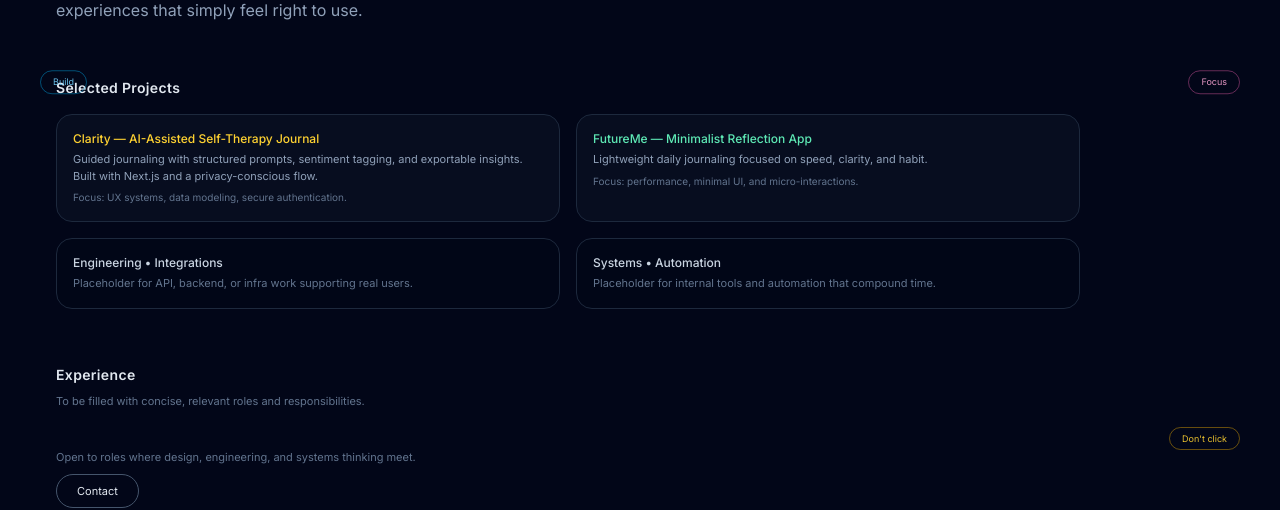
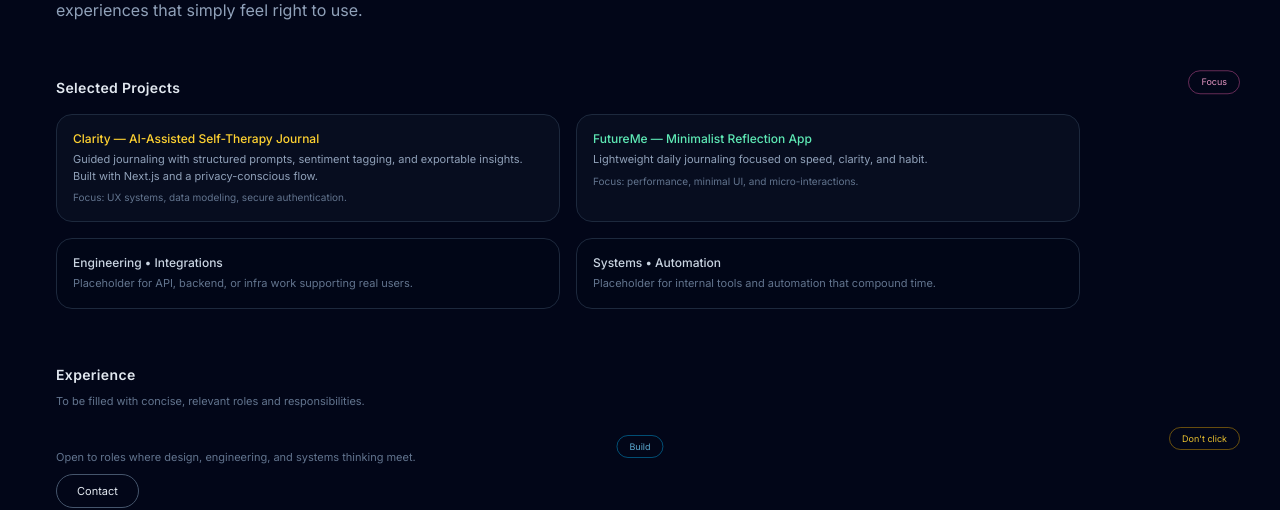
Before and after one commit to KingTugce/tugce-portfolio, a Next.js app: page / in a window 1280 px wide. Shown: the part 318-828 px from the top of the page. Built offline with nearby package versions, Linux system fonts and the light colour scheme.

Commit message:
update build position

```diff
--- a/src/app/page.tsx
+++ b/src/app/page.tsx
@@ -161,10 +161,7 @@ export default function Home() {
 {/* Build – center left */}
 <button
   onClick={() => setBuildOpen(true)}
-  className="hidden md:flex fixed top-1/2 left-10 -translate-y-1/2 z-30
-             text-[9px] text-sky-300/90 border border-sky-400/40
-             rounded-full px-3 py-1
-             hover:text-sky-100 hover:border-sky-300 transition-all"
+  className="hidden md:flex fixed bottom-6 left-1/2 -translate-x-1/2 text-[9px] text-sky-300/80 border border-sky-400/40 rounded-full px-3 py-1 hover:text-sky-100 hover:border-sky-300/60 transition-colors"
 >
   Build
 </button>
```
